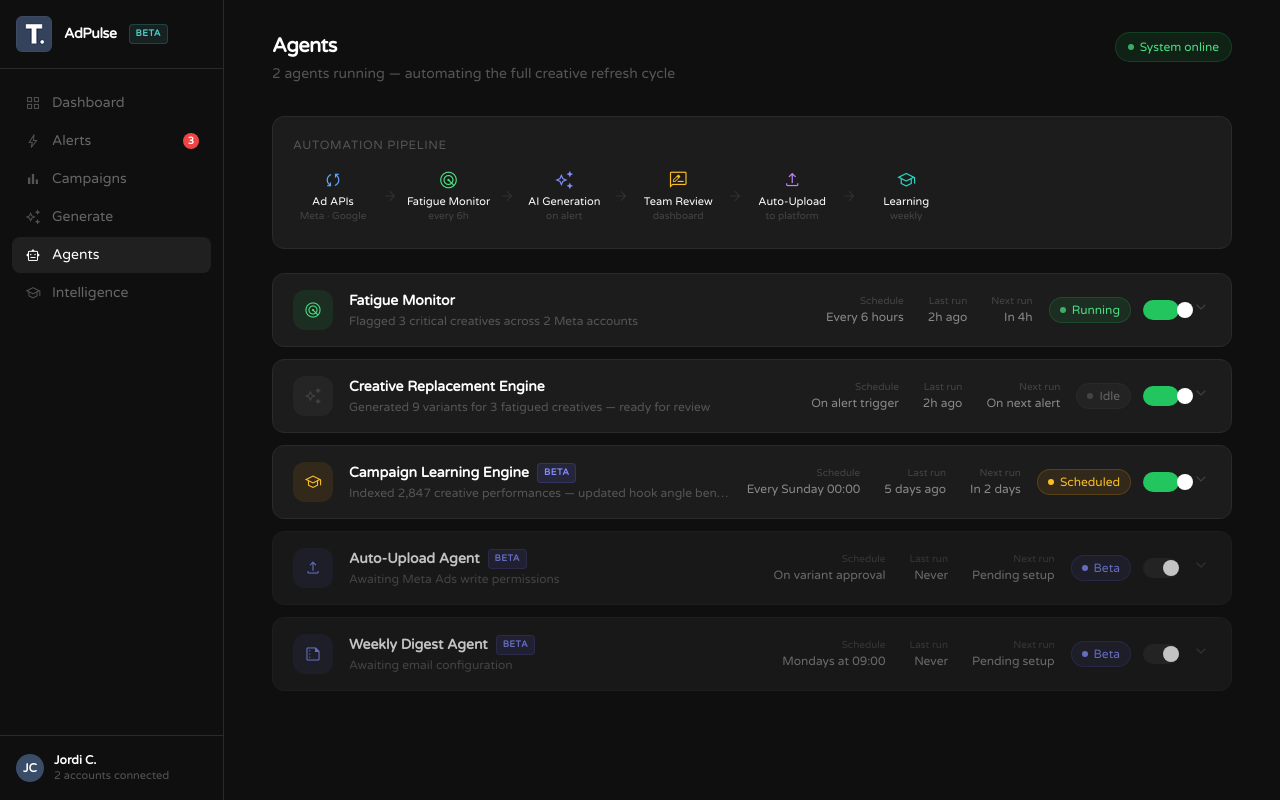
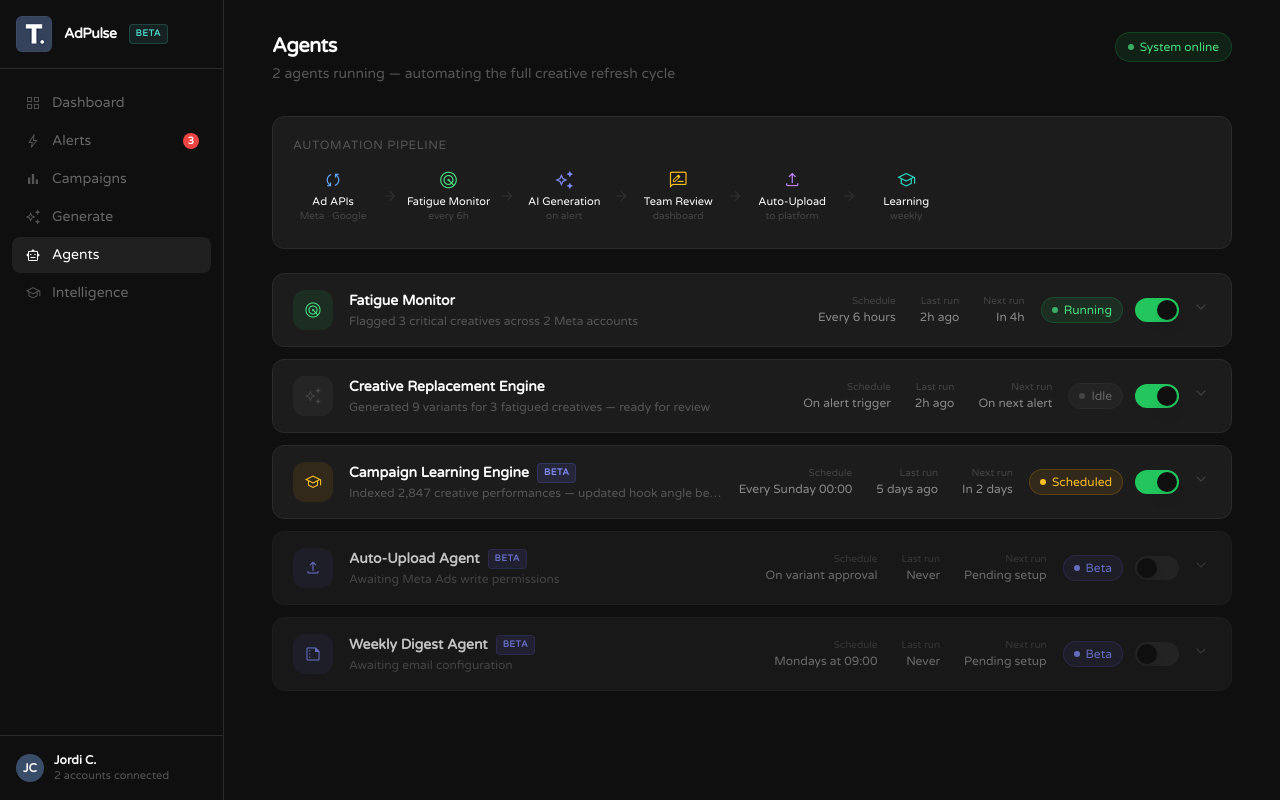
Before and after one commit to jordicabelloo/itstodaymedia-roleproject, a Next.js app in the folder frontend/: page /agents in a window 1280 px wide. Built offline with nearby package versions, Linux system fonts and the light colour scheme.

Commit message:
fix: replace custom toggle with shadcn Switch in Agents page

```diff
--- a/frontend/app/agents/page.tsx
+++ b/frontend/app/agents/page.tsx
@@ -2,6 +2,7 @@
 
 import { useState } from "react";
 import clsx from "clsx";
+import { Switch } from "@/components/ui/switch";
 
 type AgentStatus = "active" | "idle" | "scheduled" | "beta";
 
@@ -270,19 +271,11 @@ export default function AgentsPage() {
 
                 <div className="flex items-center gap-3 shrink-0">
                   <StatusBadge status={agent.status} />
-                  {/* Toggle */}
-                  <button
-                    onClick={() => setEnabled((p) => ({ ...p, [agent.id]: !p[agent.id] }))}
-                    className={clsx(
-                      "w-9 h-5 rounded-full transition-colors relative shrink-0",
-                      isEnabled ? "bg-green-500" : "bg-[#2a2a2a]"
-                    )}
-                  >
-                    <span className={clsx(
-                      "absolute top-0.5 w-4 h-4 rounded-full bg-white transition-transform",
-                      isEnabled ? "translate-x-4" : "translate-x-0.5"
-                    )} />
-                  </button>
+                  <Switch
+                    checked={isEnabled}
+                    onCheckedChange={(v) => setEnabled((p) => ({ ...p, [agent.id]: v }))}
+                    className="data-[state=checked]:bg-green-500 data-[state=unchecked]:bg-[#2a2a2a] shrink-0"
+                  />
                   <button onClick={() => setExpanded(isOpen ? null : agent.id)}>
                     <span className="material-symbols-outlined text-[20px] text-[#444] hover:text-[#888] transition-colors">
                       {isOpen ? "expand_less" : "expand_more"}
```
